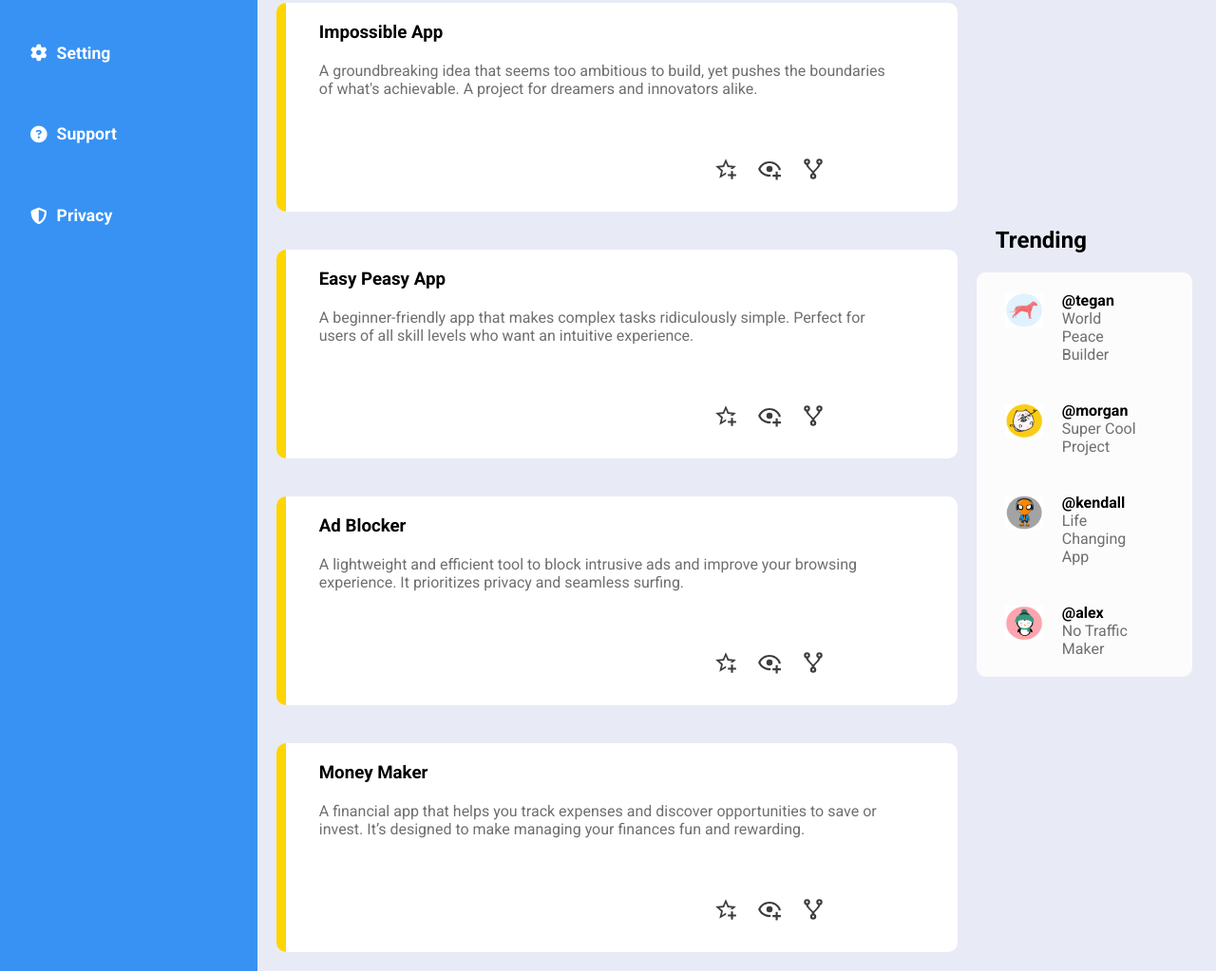
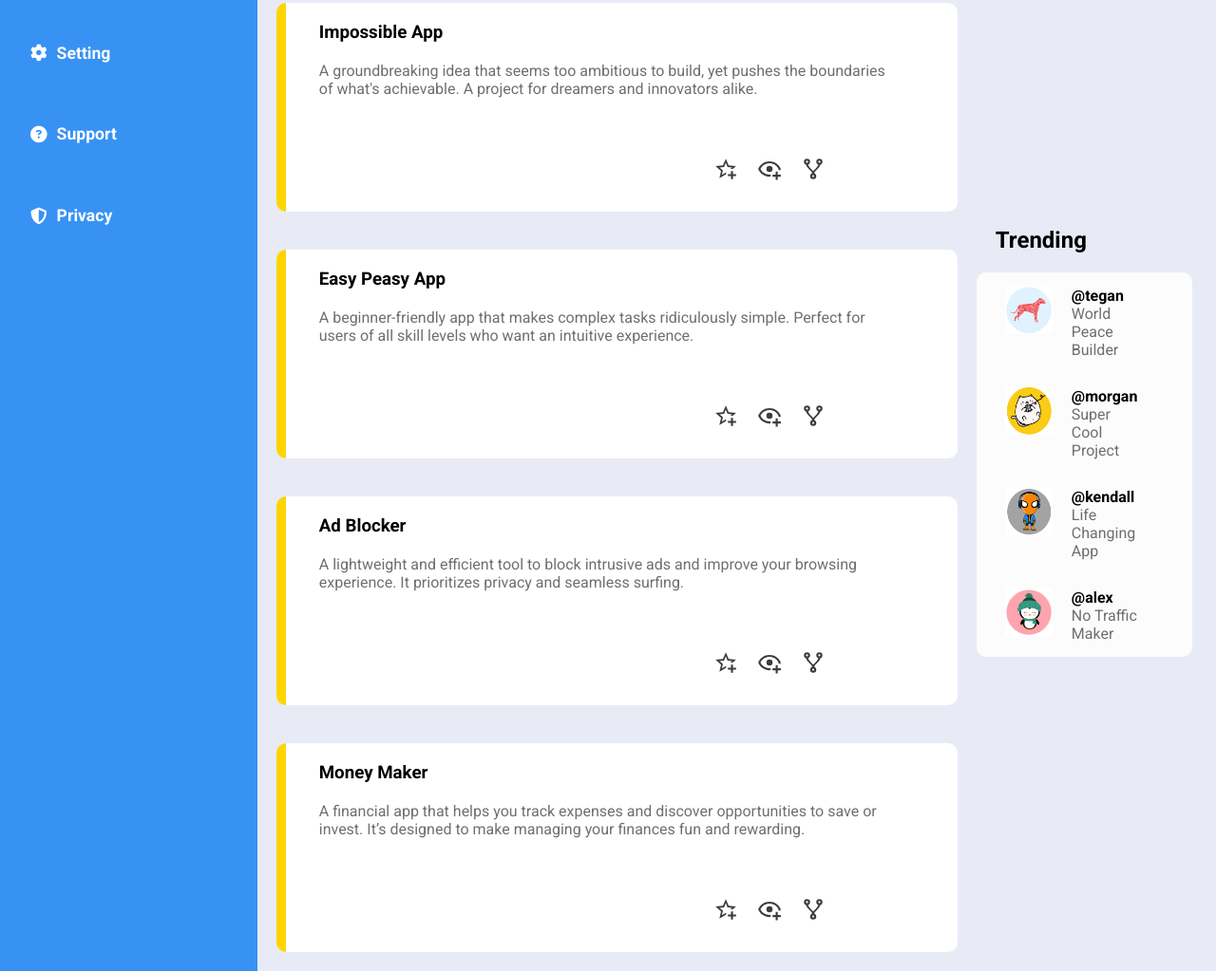
Before and after one commit to BeTous8/Admin-Dashboard, a plain HTML site: page index.html in a window 1280 px wide. Shown: the part 760-1783 px from the top of the page at 95% size. Drawn offline with Linux system fonts and the light colour scheme.

Commit message:
update trending images
Instead of using div and class img. I used
semantic element img with attributes src, width,
and height. In this case I have much less html
and css codes. plus have more control over
resizing the image.

```diff
--- a/index.html
+++ b/index.html
@@ -138,36 +138,28 @@
                 <h2>Trending</h2>
                 <div class="trending-items">
                     <div class="items">
-                        <div class="img">
-                            <div class="profile-pic1"></div>
-                        </div>
+                        <img class="img" width="50px" height="50px" src="./lepord.png">
                         <div class="text">
                             <h4>@tegan</h4>
                             <p>World Peace Builder</p>
                         </div>
                     </div>
                     <div class="items">
-                        <div class="img">
-                            <div class="profile-pic2"></div>
-                        </div>
+                        <img class="img" width="50px" height="50px" src="./pro-pic.png">
                         <div class="text">
                             <h4>@morgan</h4>
                             <p>Super Cool Project</p>
                         </div>
                     </div>
                     <div class="items">
-                        <div class="img">
-                            <div class="profile-pic3"></div>
-                        </div>
+                        <img class="img" width="50px" height="50px" src="./alien.png">
                         <div class="text">
                             <h4>@kendall</h4>
                             <p>Life Changing App</p>
                         </div>
                     </div>
                     <div class="items">
-                        <div class="img">
-                            <div class="profile-pic4"></div>
-                        </div>
+                        <img class="img" width="50px" height="50px" src="./pinguan.png">
                         <div class="text">
                             <h4>@alex</h4>
                             <p>No Traffic Maker</p>
--- a/style.css
+++ b/style.css
@@ -370,7 +370,7 @@ li .menu-items {
 }
 
 .items {
-    padding: 20px 30px;
+    padding: 15px 30px;
     display: flex;
     gap: 20px;
     background-color: rgb(252, 252, 252);
@@ -382,55 +382,3 @@ li .menu-items {
 
 
 }
-
-.img {
-    /* display: flex; */
-}
-
-.img .profile-pic1{
-    background-image: url("./lepord.png");
-    width: 40px;
-    height: 40px;
-    background-size: contain;
-    background-repeat: no-repeat;
-    background-position: center;
-
-
-
-}
-
-.img .profile-pic2{
-    background-image: url("./pro-pic.png");
-    width: 40px;
-    height: 40px;
-    background-size: contain;
-    background-repeat: no-repeat;
-    background-position: center;
-
-
-
-}
-
-.img .profile-pic3{
-    background-image: url("./alien.png");
-    width: 40px;
-    height: 40px;
-    background-size: contain;
-    background-repeat: no-repeat;
-    background-position: center;
-
-
-
-}
-
-.img .profile-pic4{
-    background-image: url("./pinguan.png");
-    width: 40px;
-    height: 40px;
-    background-size: contain;
-    background-repeat: no-repeat;
-    background-position: center;
-
-
-
-}
```
